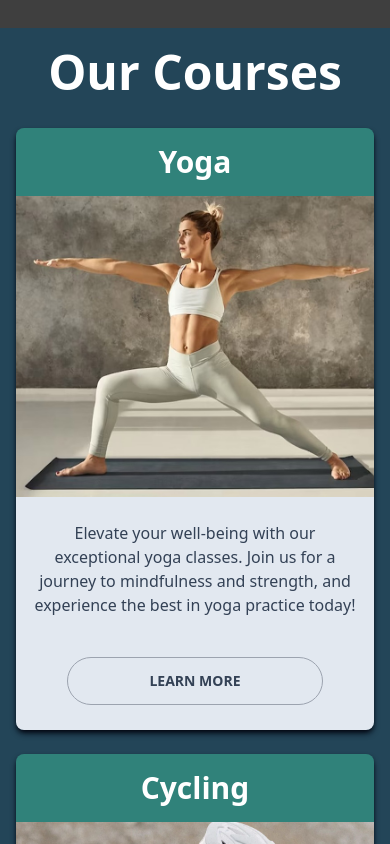
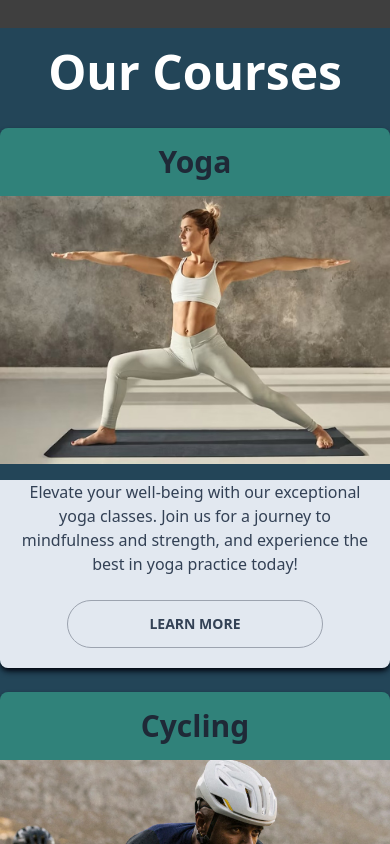
Before and after one commit to ymn-dev/benom-health-webapp-frontend, a React (Vite) app: page / in a window 390 px wide. Shown: the part 880-1724 px from the top of the page. Built offline with nearby package versions, Linux system fonts and the light colour scheme; grey boxes are pictures that could not be loaded.

Commit message:
fix card responsive for background

```diff
--- a/src/Component/Home/Card.jsx
+++ b/src/Component/Home/Card.jsx
@@ -5,22 +5,30 @@ const Card = ({ Name, Image, Text }) => {
   const link = "/" + Name.split(" ").join("-").toLowerCase();
   return (
 
-    <div className="text-white overflow-hidden mx-4 hover:scale-105 shadow-md shadow-gray-950 duration-150 rounded-lg ">
+    <div className="zoom-on-hover overflow-hidden mx-auto shadow-md shadow-gray-950 duration-150 rounded-lg">
   <div className="bg-dark-sea p-4">
     <h3 className="text-3xl font-family: 'Nunito' font-bold">{Name}</h3>
   </div>
-      <div className="w-full h-2/4 overflow-hidden">
+  <div className="w-full overflow-hidden">
     <img src={Image} alt={Name} className="w-full h-full object-cover" />
   </div>
-      <div className=" bg-slate-200 p-4 pb-20 ">
-        <p className="text-slate-700 font-family: 'Nunito' mt-2 mb-8">{Text}</p>
-        <div className="card-actions justify-center">
-       <Link to={link} className=" text-slate-700 mt-2 font-bold justify-center btn btn-wide rounded-full bg-slate-200 border-gray-400 hover:bg-sea-blue duration-500 hover:border-gray-400 hover:scale-105">
+  <div className="bg-slate-200 h-full  flex-col justify-between space-y-2 pb-5">
+    <div className=" h-fit">
+      <p className="text-slate-700  m-4 font-family: 'Nunito' ">{Text}</p>
+    </div>
+    <div className="card-actions justify-center  ">
+      <Link
+        to={link}
+        className="  text-slate-700 mt-2 font-bold btn btn-wide rounded-full bg-slate-200 border-gray-400 hover:bg-sea-blue duration-500 hover:border-gray-400 hover:scale-105"
+
+      >
         {'Learn more'}
       </Link>
     </div>
   </div>
+
 </div>
+
 
     // <div className="bg-lightsalmon rounded overflow-hidden shadow-lg">
     //   <img className="w-full" src={Image} alt={Name}/>
```
Lines whose indentation alone changed are shown as unchanged.
